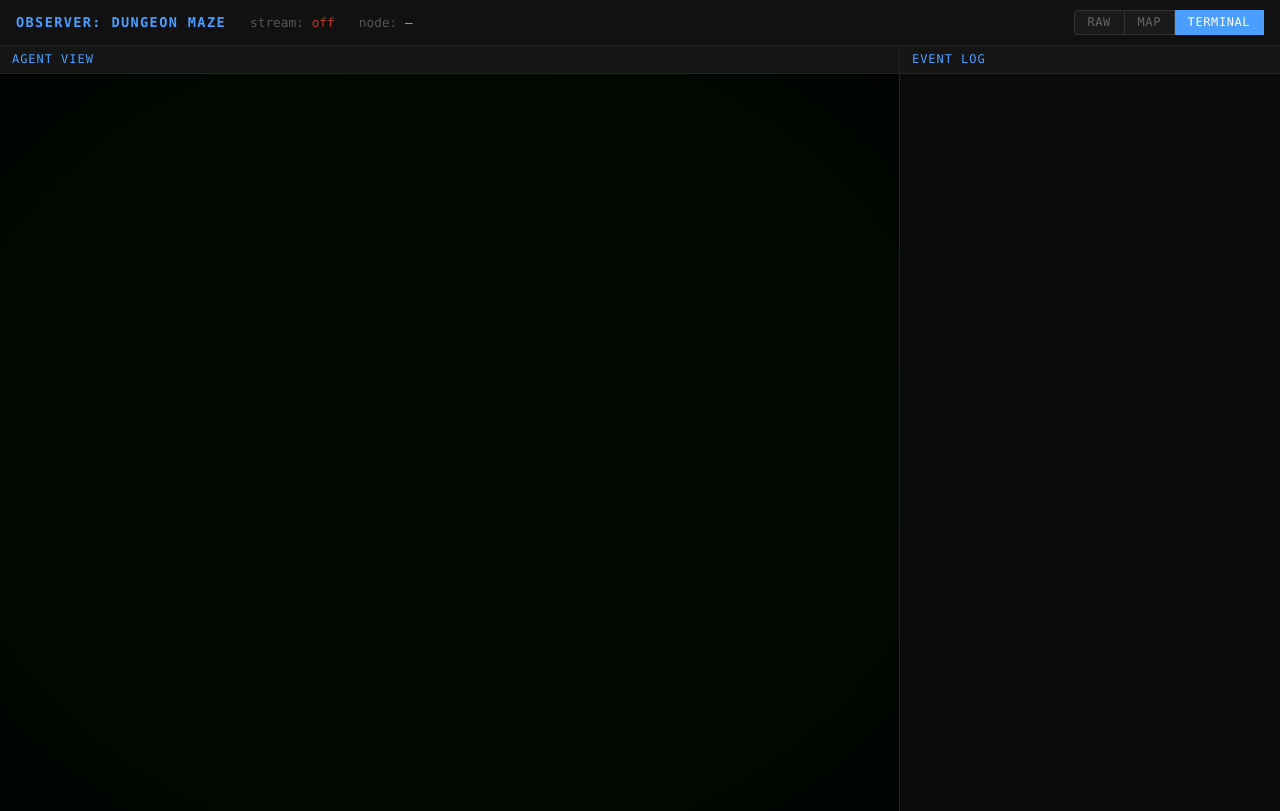
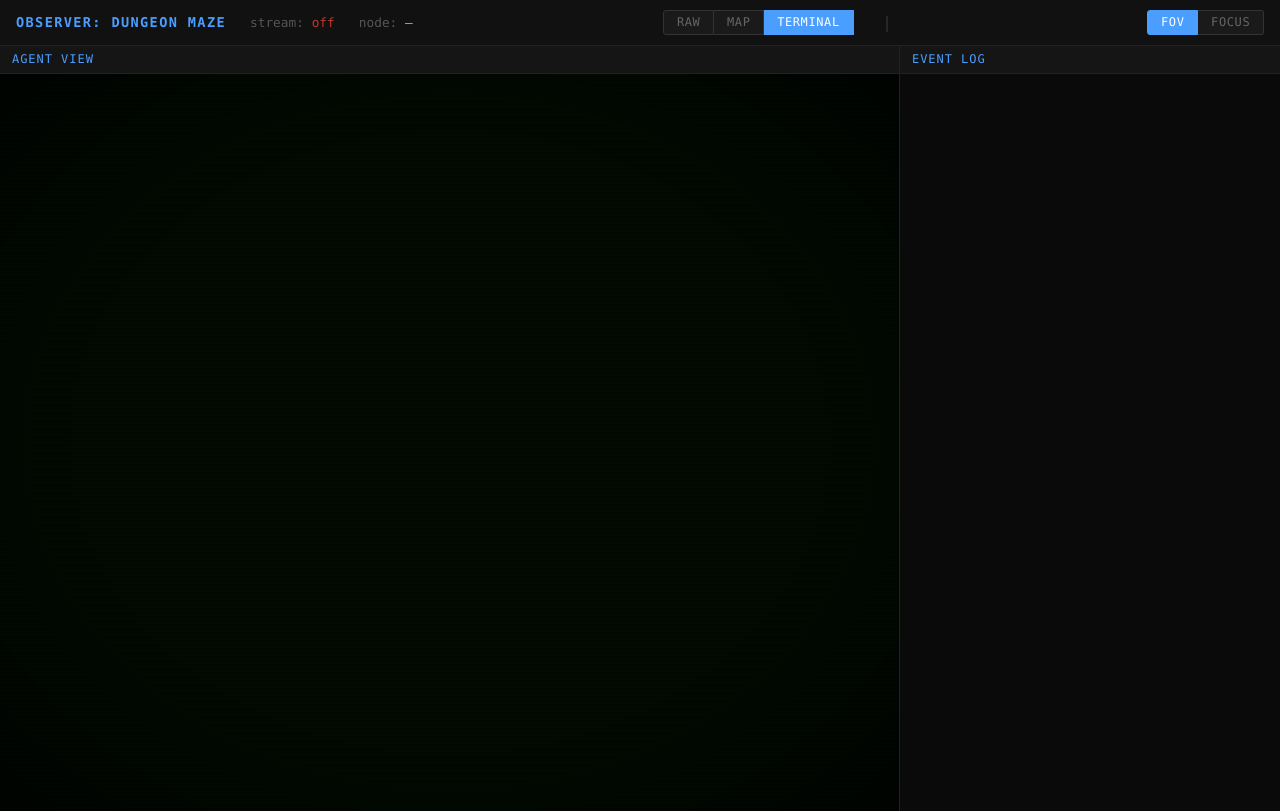
Before and after one commit to whharris917/qms-workflow-engine, a Flask app: page /agent/maze/observe in a window 1280 px wide. Run offline with Flask 3, Linux system fonts and the light colour scheme; data that the repository does not hold is empty.

Commit message:
Observer FoV/Focus toggle; refine focus shape (drop unlocked, rename affordances)
Add FoV/Focus view mode toggle to Observer header. Focus mode only
affects Raw renderer (shows focus JSON); Workflow renderer always
renders full FoV with highlights. Rename focus keys: drop redundant
`unlocked`, rename `affordances` to `new_affordances` for clarity.

Co-Authored-By: Claude Opus 4.6 <noreply@anthropic.com>

```diff
--- a/wfe-ui/app.py
+++ b/wfe-ui/app.py
@@ -429,8 +429,7 @@ def _compute_focus(before: dict, after: dict) -> dict:
     Returns a dict with:
       message   — the action confirmation message (from the after FoV)
       changed   — fields whose value changed (same shape as state.fields)
-      unlocked  — affordance labels that are new (not present in before)
-      affordances — the full affordance objects for newly unlocked affordances
+      new_affordances — the full affordance objects for newly available affordances
     """
     before_fields = (before.get("state") or {}).get("fields", {})
     after_fields = (after.get("state") or {}).get("fields", {})
@@ -443,18 +442,15 @@ def _compute_focus(before: dict, after: dict) -> dict:
 
     before_ids = {a["id"] for a in before.get("affordances", [])}
     before_labels = {a["label"] for a in before.get("affordances", [])}
-    unlocked = []
-    unlocked_affordances = []
+    new_affordances = []
     for a in after.get("affordances", []):
         if a["id"] not in before_ids and a["label"] not in before_labels:
-            unlocked.append(a["label"])
-            unlocked_affordances.append(a)
+            new_affordances.append(a)
 
     return {
         "message": after.get("message"),
         "changed": changed,
-        "unlocked": unlocked,
-        "affordances": unlocked_affordances,
+        "new_affordances": new_affordances,
     }
 
 
--- a/wfe-ui/templates/agent_observer.html
+++ b/wfe-ui/templates/agent_observer.html
@@ -85,6 +85,11 @@
             <span id="path" class="path-value">&mdash;</span>
         </div>
         <div class="mode-toggle" id="mode-toggle"></div>
+        <span style="color:#333;margin:0 0.3rem;">|</span>
+        <div class="mode-toggle" id="view-toggle">
+            <button class="mode-btn active" id="btn-fov" onclick="setViewMode('fov')">FoV</button>
+            <button class="mode-btn" id="btn-focus" onclick="setViewMode('focus')">Focus</button>
+        </div>
     </div>
     <div class="panels">
         <div class="panel-view">
@@ -116,6 +121,7 @@ var agentState = null;     // latest parsed page JSON
 var lastRaw = null;        // latest raw content string
 var lastMessage = '';
 var currentFocus = null;   // latest Focus from POST result
+var viewMode = 'fov';      // 'fov' or 'focus'
 
 /* Renderer availability is declared by the workflow, not guessed from data shape. */
 var allowedRenderers = {{ renderers|safe }};
@@ -153,7 +159,27 @@ function setMode(id) {
     r._container.classList.add('active');
     document.getElementById('btn-' + id).classList.add('active');
     r.activate();
-    if (agentState) r.update(agentState, lastMessage, currentFocus);
+    if (agentState) dispatchRender();
+}
+
+function setViewMode(mode) {
+    viewMode = mode;
+    document.getElementById('btn-fov').classList.toggle('active', mode === 'fov');
+    document.getElementById('btn-focus').classList.toggle('active', mode === 'focus');
+    /* Re-render with current data */
+    if (activeRenderer && renderers[activeRenderer]) {
+        dispatchRender();
+    }
+}
+
+function dispatchRender() {
+    var r = renderers[activeRenderer];
+    if (!r) return;
+    if (viewMode === 'focus' && currentFocus && activeRenderer === 'raw') {
+        r.update(currentFocus, currentFocus.message || '', null);
+    } else {
+        r.update(agentState, lastMessage, currentFocus);
+    }
 }
 
 function broadcastState(state, msg, focus) {
@@ -161,7 +187,7 @@ function broadcastState(state, msg, focus) {
     lastMessage = msg;
     currentFocus = focus || null;
     if (activeRenderer && renderers[activeRenderer]) {
-        renderers[activeRenderer].update(state, msg, currentFocus);
+        dispatchRender();
     }
 }
 
@@ -699,7 +725,7 @@ registerRenderer({
         if (!container || !state) return;
 
         var changedFields = (focus && focus.changed) ? focus.changed : {};
-        var unlockedLabels = (focus && focus.unlocked) ? focus.unlocked : [];
+        var newAffLabels = (focus && focus.new_affordances) ? focus.new_affordances.map(function(a){ return a.label; }) : [];
 
         var html = '';
 
@@ -759,7 +785,7 @@ registerRenderer({
                 if (/Proceed|Submit/.test(a.label)) cls += ' wf-aff-primary';
                 else if (/Go back/.test(a.label)) cls += ' wf-aff-nav';
                 else if (/\[Selected\]/.test(a.label)) cls += ' wf-aff-selected';
-                if (unlockedLabels.indexOf(a.label) >= 0) cls += ' wf-aff-focus';
+                if (newAffLabels.indexOf(a.label) >= 0) cls += ' wf-aff-focus';
                 html += '<div class="' + cls + '">';
                 html += '<div class="wf-aff-top">';
                 html += '<span class="wf-aff-id">' + a.id + '</span>';
```
